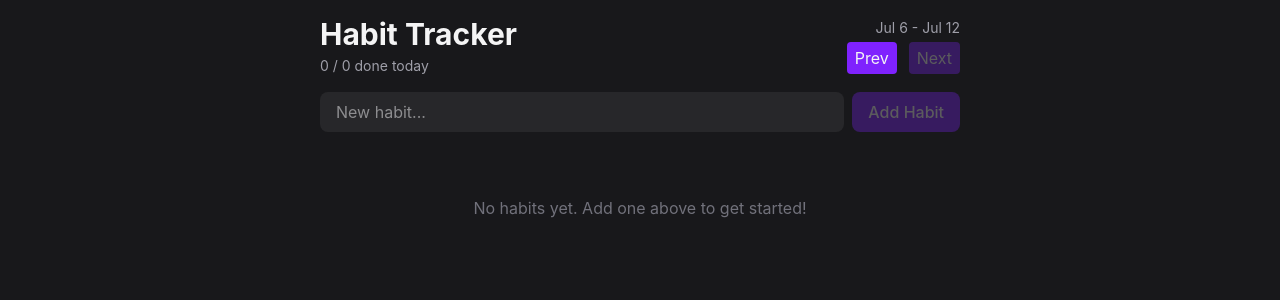
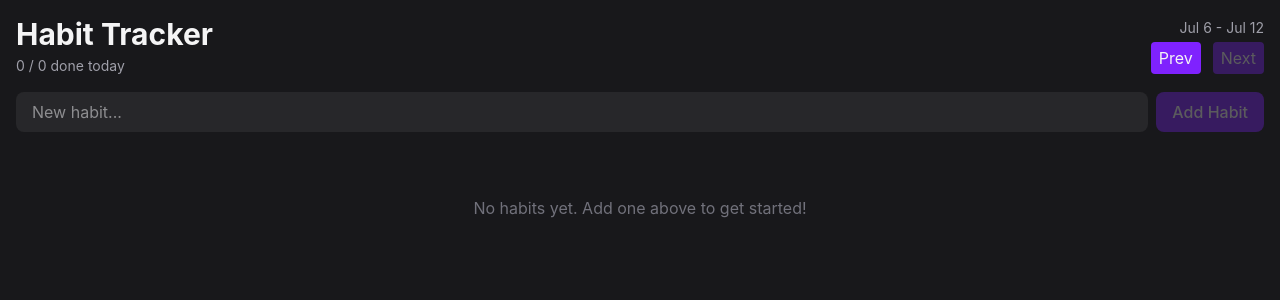
Before and after one commit to rubengitdev/habit-tracker-react-typescript, a React (Vite) app: page / in a window 1280 px wide. Shown: the top 300 px of the page. Built offline with nearby package versions, Linux system fonts and the light colour scheme.

Commit message:
Refactor: Cleaning unused code

```diff
--- a/src/App.tsx
+++ b/src/App.tsx
@@ -1,9 +1,9 @@
-import { useEffect, useState } from "react";
-import { HabitForm } from "./components/HabitForm";
-import { HabitList } from "./components/HabitList";
-import { Header } from "./components/Header";
-import { HabitProvider } from "./context/HabitProvider";
-import { addWeeks, eachDayOfInterval, endOfWeek, startOfWeek } from "date-fns";
+import { useEffect, useState } from 'react';
+import { HabitForm } from './components/HabitForm';
+import { HabitList } from './components/HabitList';
+import { Header } from './components/Header';
+import { HabitProvider } from './context/HabitProvider';
+import { addWeeks, eachDayOfInterval, endOfWeek, startOfWeek } from 'date-fns';
 
 export default function App() {
     const [weekOffset, setWeekOffset] = useState(0);
@@ -18,15 +18,15 @@
         function handler() {
             console.log(weekOffset);
         }
-    document.addEventListener("click", handler);
+        document.addEventListener('click', handler);
 
         return () => {
-      document.removeEventListener("click", handler);
+            document.removeEventListener('click', handler);
         };
     }, [weekOffset]);
 
     return (
-    <div className="max-w-2xl mx-auto p-4 flex flex-col gap-4">
+        <div className="max-w-7xl mx-auto p-4 flex flex-col gap-4">
             <HabitProvider>
                 <Header
                     visibleDates={visibleDates}
```
Lines whose indentation alone changed are shown as unchanged.
